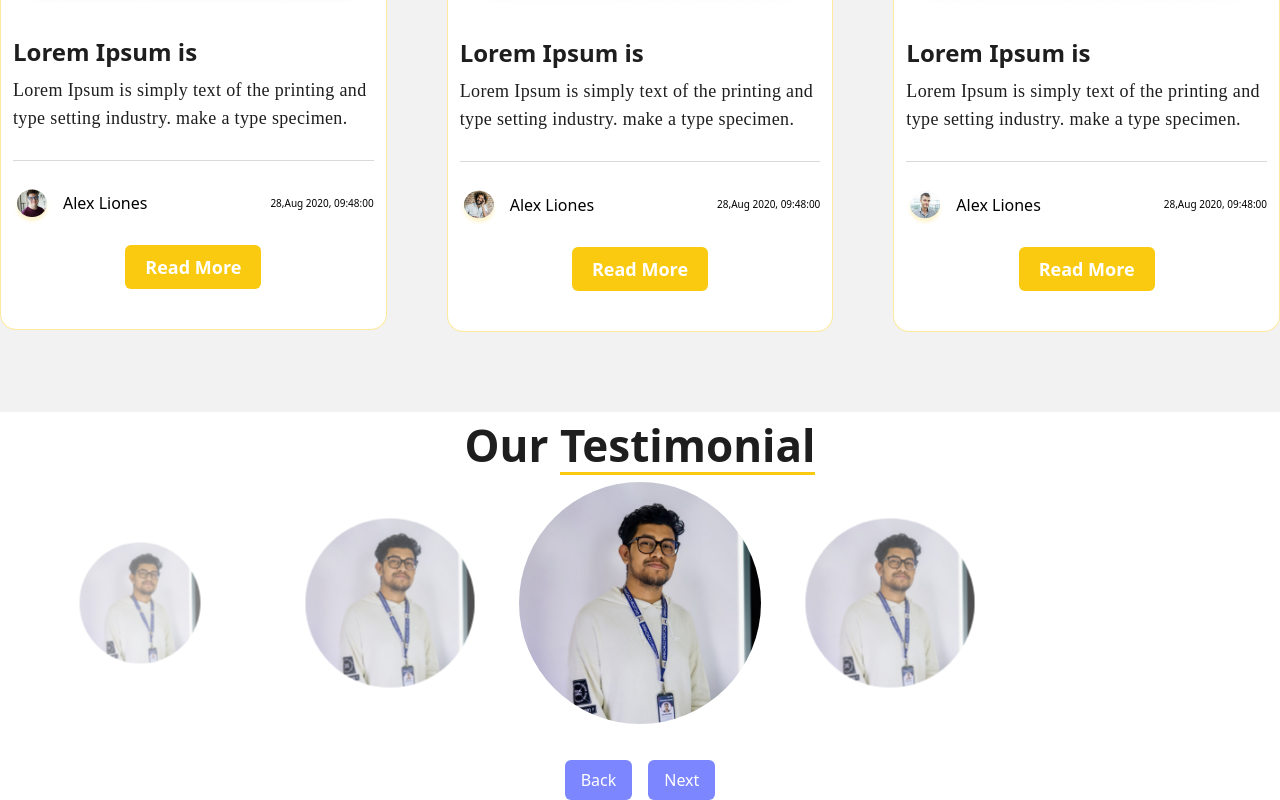
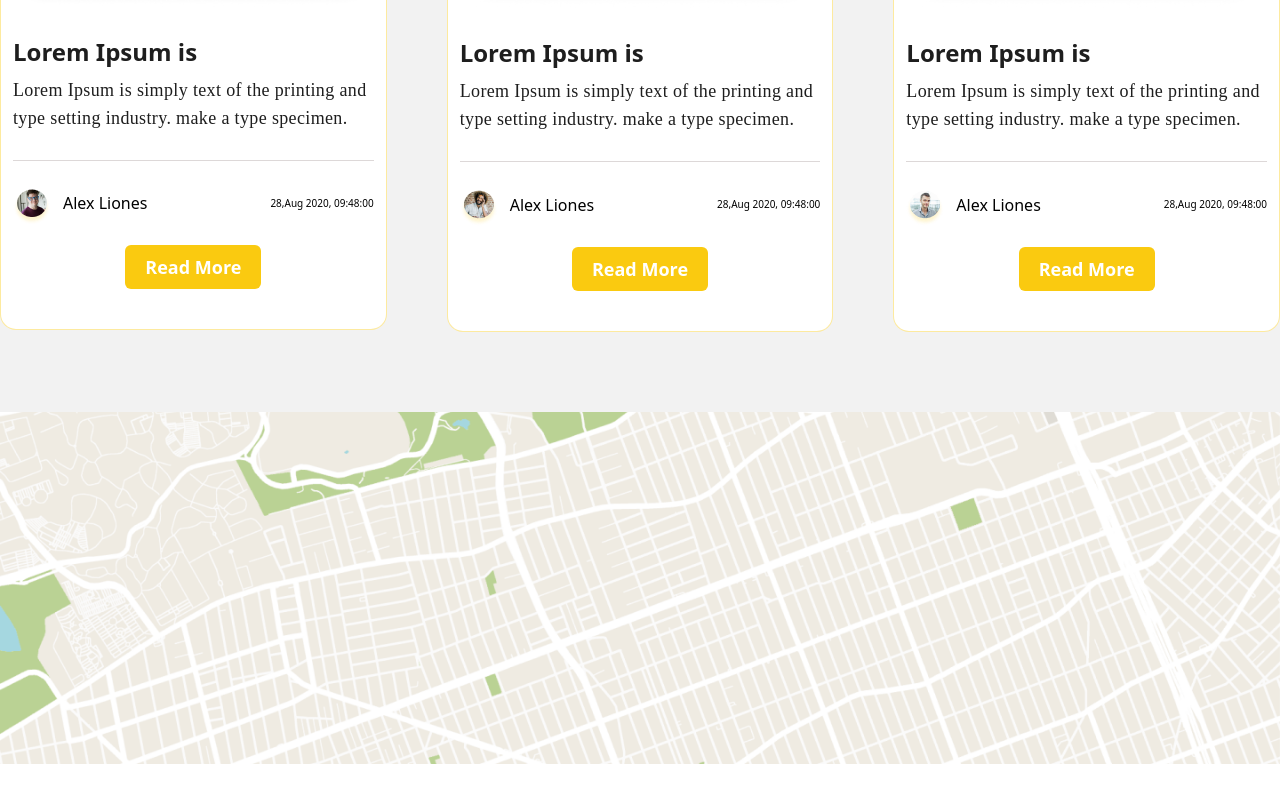
Before and after one commit to NurTheDev/The-Firm, a React (Vite) app: page / in a window 1280 px wide. Shown: the part 5330-6130 px from the top of the page. After the commit the page ends 6094 px from the top, so only its background shows below. Built offline with nearby package versions, Linux system fonts and the light colour scheme.

Commit message:
added some code

```diff
--- a/src/App.jsx
+++ b/src/App.jsx
@@ -7,7 +7,8 @@ import Blogs from "./component/Blogs";
 import Solution from "./component/Solution";
 import ChooseUs from "./component/ChooseUs";
 import Research from "./component/Research";
-import Testimonial from "./component/common/Testimonial";
+import GetinTouch from "./component/GetinTouch";
+// import Testimonial from "./component/common/Testimonial";
 const App = () => {
   return (
     <>
@@ -19,7 +20,8 @@ const App = () => {
       <ChooseUs />
       <Research />
       <Blogs />
-      <Testimonial />
+      <GetinTouch />
+      {/* <Testimonial /> */}
     </>
   );
 };
--- /dev/null
+++ b/src/component/GetinTouch.jsx
@@ -0,0 +1,14 @@
+import mapImg from "../assets/map.png";
+const GetinTouch = () => {
+  return (
+    <div className="relative">
+      <div className="w-full h-64 ">
+        <picture>
+          <img className="object-cover w-full" src={mapImg} alt="" />
+        </picture>
+      </div>
+    </div>
+  );
+};
+
+export default GetinTouch;
--- a/src/index.css
+++ b/src/index.css
@@ -209,7 +209,7 @@
     align-items: center;
   }
   /* added slider */
-  .swiper-slide {
+  /* .swiper-slide {
     transition: all 0.3s !important;
     transform: scale(0.5) !important;
     opacity: 0.5 !important;
@@ -226,7 +226,7 @@
   .swiper-slide-next {
     transform: scale(0.7) !important;
     opacity: 0.7 !important;
-  }
+  } */
 }
 @layer utilities {
   .text-shadow {
```
Also changed, not shown: src/assets/map.png (added).
